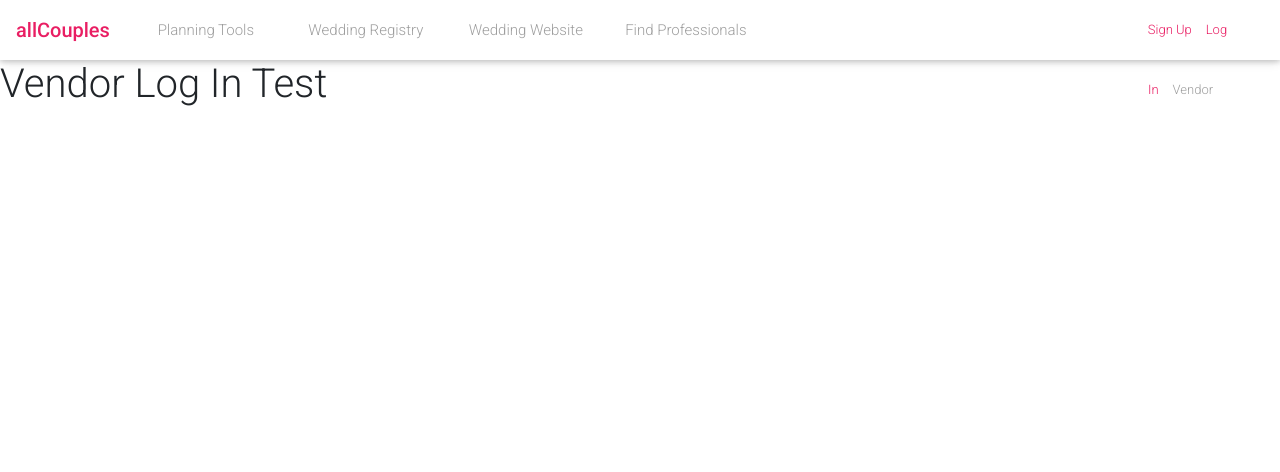
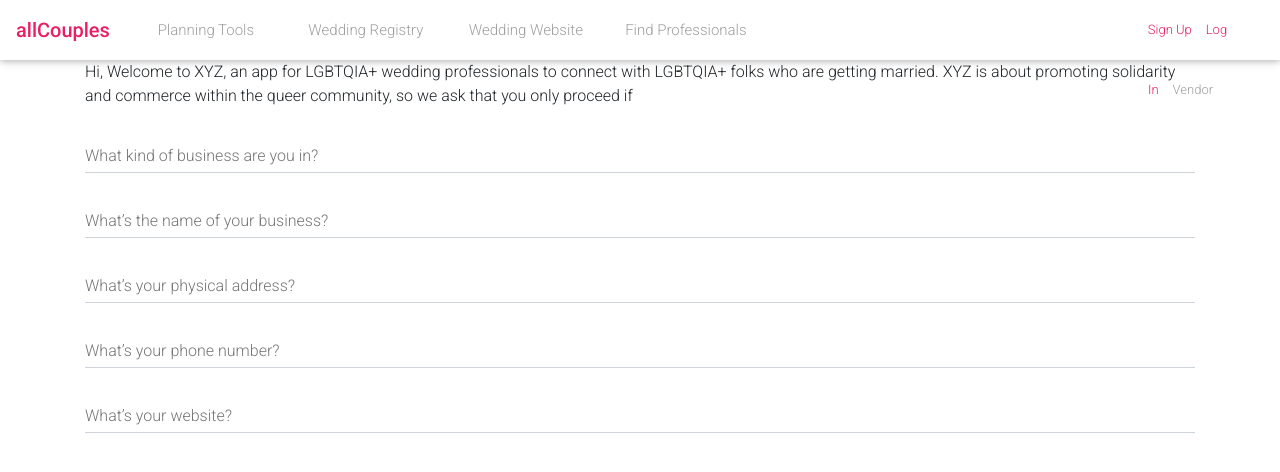
Before and after one commit to fcarlone/QueerWed-site, a React (Create React App) app in the folder client/: page /login/vendor in a window 1280 px wide. Shown: the top 472 px of the page. Built offline with nearby package versions, Linux system fonts and the light colour scheme; a web font is replaced by a local one.

Commit message:
planning page wrapped with Container

```diff
--- a/client/src/components/pages/Planning.js
+++ b/client/src/components/pages/Planning.js
@@ -1,6 +1,6 @@
 import React, { Component } from 'react';
-import ReactDOM from "react-dom";
 import ToDoItems from "../layout/toDoItems"
+import Container from "../layout/Container"
 import axios from "axios";
 
 // import "/index.css";
@@ -41,39 +41,41 @@ class Planning extends Component {
     }
 
     //when anything changes in the "enter task" field, this functions updates the DOM and state
-    handleChange =(event)=> {
+    handleChange = (event) => {
         console.log(event.target);
-        const{name,value}=event.target;
-        console.log(name,value);
+        const { name, value } = event.target;
+        console.log(name, value);
 
-       this.setState({[name]:value});
+        this.setState({ [name]: value });
 
     }
 
     //this part saves the item on the list to the database
-    saveTask =(event)=> {
+    saveTask = (event) => {
         event.preventDefault();
-        const {item} = this.state;
-        axios.post("/todos",item).then((res)=>{
+        const { item } = this.state;
+        axios.post("/todos", item).then((res) => {
             console.log(res);
         })
     }
 
     render() {
         return (
+            <Container>
                 <div className="planningMain">
                     <div className="header">
                         <form onSubmit={this.addItem}>
                             {/* <input ref={(a) => this._inputElement = a} */}
                             {/* placeholder="enter task"> */}
                             {/* </input> */}
-                        <input name="item" onChange={this.handleChange} value={this.item}/>
+                            <input name="item" onChange={this.handleChange} value={this.item} />
                             <button onClick={this.saveTask} type="submit">add</button>
 
                         </form>
                     </div>
-                <ToDoItems entries={this.state.items}/>
+                    <ToDoItems entries={this.state.items} />
                 </div>
+            </Container>
         );
     }
 };
--- a/client/src/components/pages/join/VendorLogin.js
+++ b/client/src/components/pages/join/VendorLogin.js
@@ -1,11 +1,24 @@
 import React from "react";
+import { MDBInput } from "mdbreact"
 import Container from "../../layout/Container"
 
 class VendorLogin extends React.Component {
     render() {
         return (
             <Container>
-            <h1>Vendor Log In Test</h1>
+                <div className="container">
+                    <p>
+                        Hi, Welcome to XYZ, an app for LGBTQIA+ wedding professionals to connect with LGBTQIA+ folks who are getting married.
+                        XYZ is about promoting solidarity and commerce within the queer community, so we ask that you only proceed if
+                    </p>
+                    <MDBInput label="What kind of business are you in?" />
+                    <MDBInput label="What’s the name of your business?" />
+                    <MDBInput label="What’s your physical address?" />
+                    <MDBInput label="What’s your phone number?" />
+                    <MDBInput label="What’s your website?" />
+
+
+                </div>
             </Container>
         );
     }
```
Lines whose indentation alone changed are shown as unchanged.
